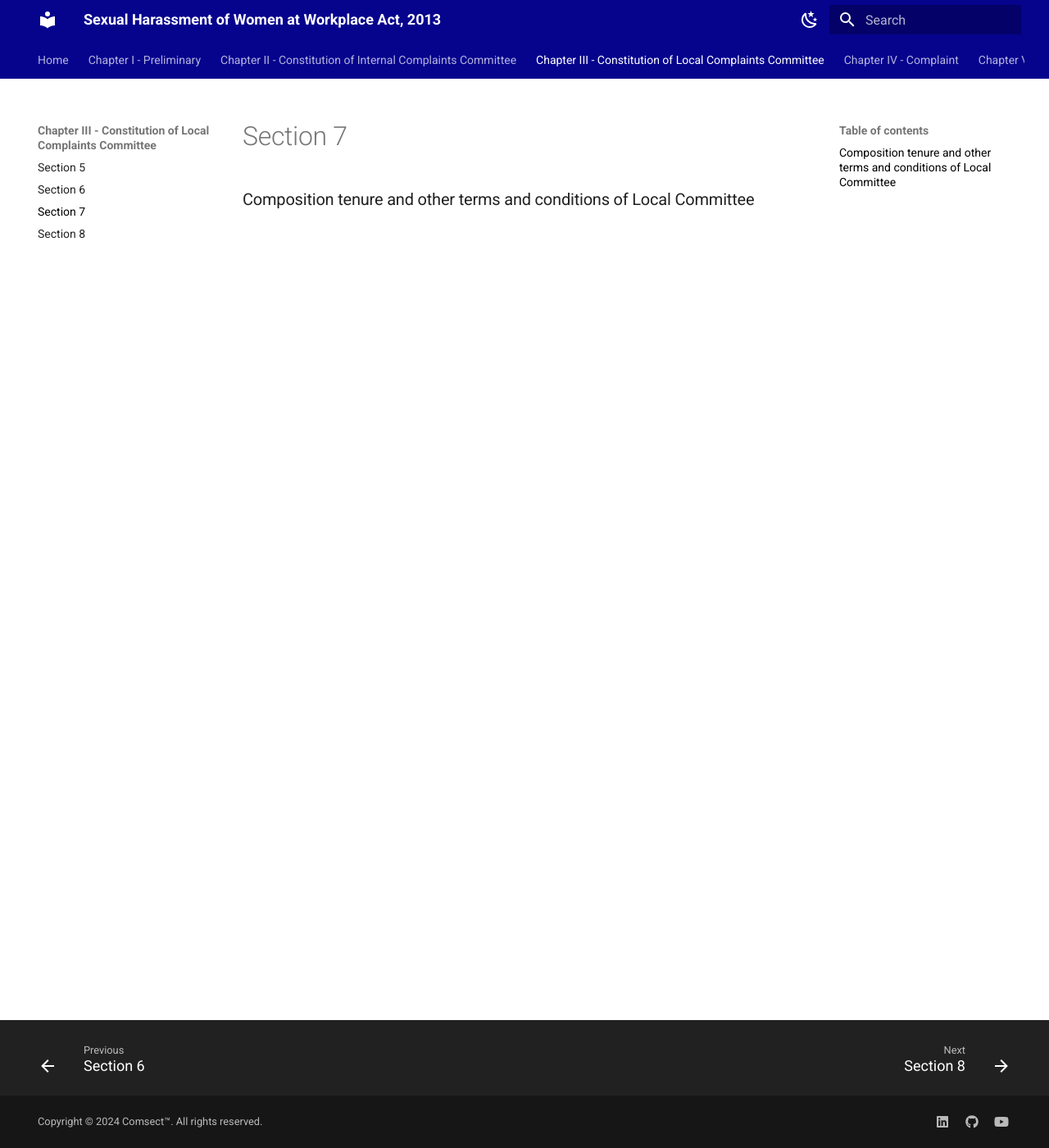
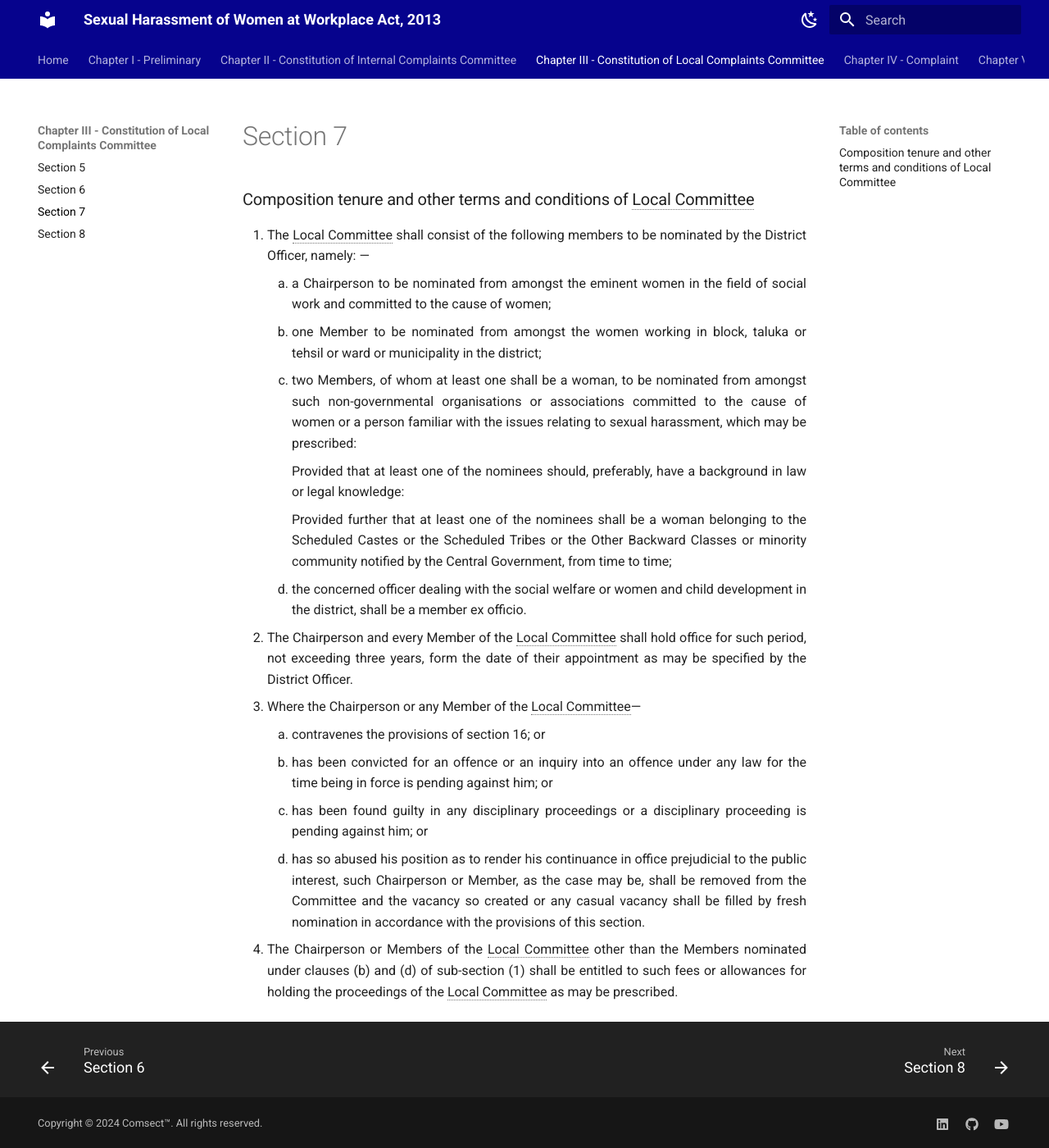
Before and after one commit to comsect/posh-act, an MkDocs documentation site: the page built from docs/en/7.md, in a window 1280 px wide and 1400 px high. Shown: the whole window at 82% size. Built offline with MkDocs 1.6.1 and Material for MkDocs 9.7.7, drawn with Linux system fonts in a browser that asks for light colours.

Commit message:
add section seven

```diff
--- a/docs/en/7.md
+++ b/docs/en/7.md
@@ -3,3 +3,23 @@ description: Composition tenure and other terms and conditions of Local Committe
 ---
 
 ### Composition tenure and other terms and conditions of Local Committee
+
+1. <div style="text-align: justify"> The Local Committee shall consist of the following members to be nominated by the District Officer, namely: —
+    1. a Chairperson to be nominated from amongst the eminent women in the field of social work and committed to the cause of women;
+    2. one Member to be nominated from amongst the women working in block, taluka or tehsil or ward or municipality in the district;
+    3. two Members, of whom at least one shall be a woman, to be nominated from amongst such non-governmental organisations or associations committed to the cause of women or a person familiar with the issues relating to sexual harassment, which may be prescribed:
+    </p>
+    Provided that at least one of the nominees should, preferably, have a background in law or legal knowledge:
+    </p>
+    Provided further that at least one of the nominees shall be a woman belonging to the Scheduled Castes or the Scheduled Tribes or the Other Backward Classes or minority community notified by the Central Government, from time to time;
+    4. the concerned officer dealing with the social welfare or women and child development in the district, shall be a member ex officio.
+2. <div style="text-align: justify"> The Chairperson and every Member of the Local Committee shall hold office for such period, not exceeding three years, form the date of their appointment as may be specified by the District Officer.
+3. <div style="text-align: justify"> Where the Chairperson or any Member of the Local Committee—
+    1. contravenes the provisions of section 16; or
+    2. has been convicted for an offence or an inquiry into an offence under any law for the time being in force is pending against him; or
+    3. has been found guilty in any disciplinary proceedings or a disciplinary proceeding is pending against him; or
+    4. has so abused his position as to render his continuance in office prejudicial to the public interest,
+such Chairperson or Member, as the case may be, shall be removed from the Committee and the vacancy so created or any casual vacancy shall be filled by fresh nomination in accordance with the provisions of this section.
+4. <div style="text-align: justify"> The Chairperson or Members of the Local Committee other than the Members nominated under clauses (b) and (d) of sub-section (1) shall be entitled to such fees or allowances for holding the proceedings of the Local Committee as may be prescribed.
+
+*[Local Committee]: Subs. by Act 23 of 2016, s. 3 and the Second Schedule, for “Local Complaints Committee” (w.e.f. 6-5-2016).
```
